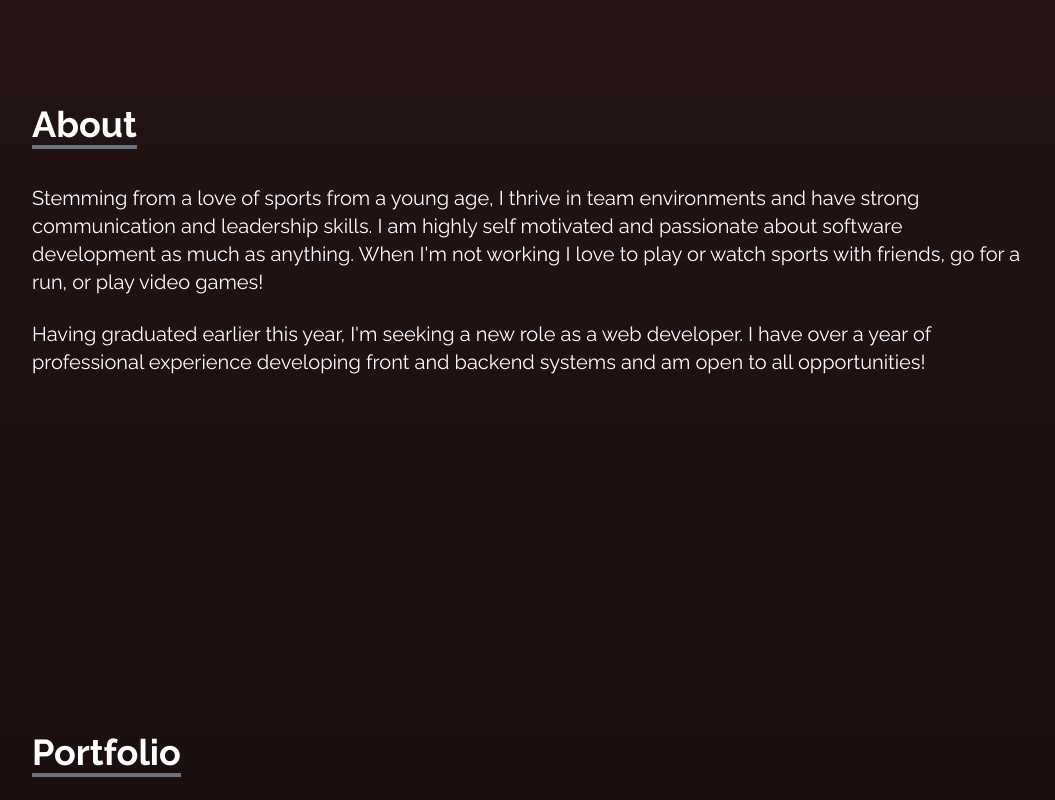
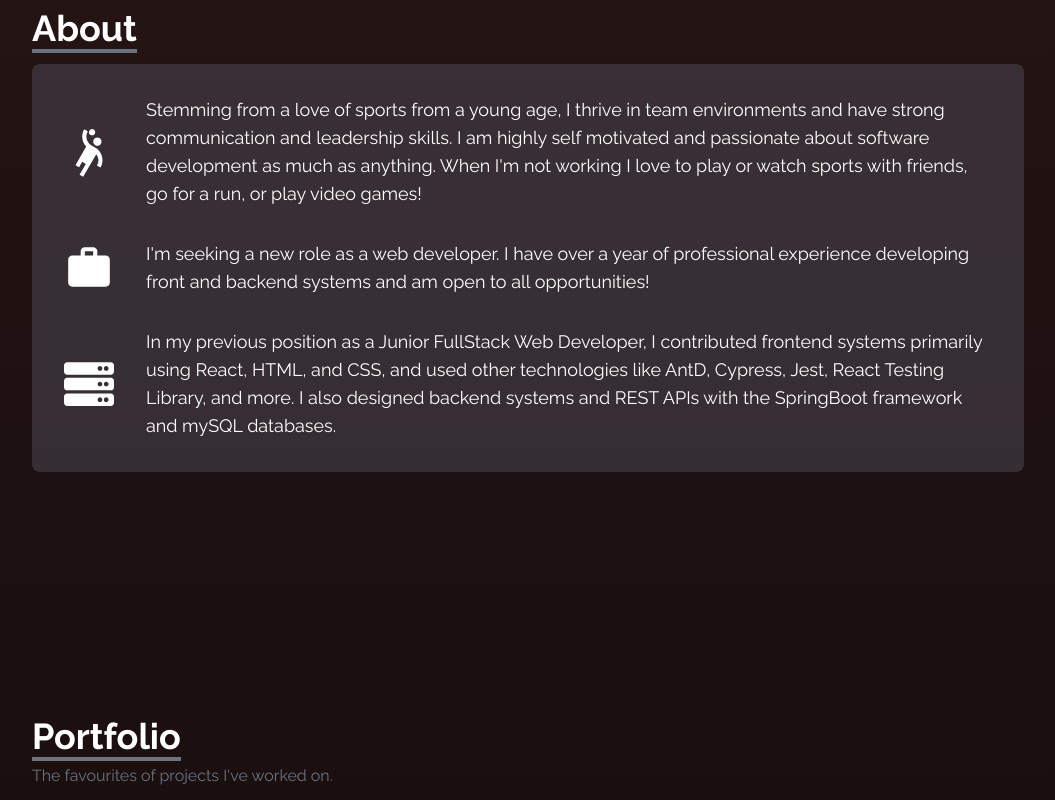
Before and after one commit to adpetes/portfolio, a React (Create React App) app: page / in a window 1280 px wide. Shown: the part 960-1760 px from the top of the page, without its empty margins (112-1167 px from the left). Built offline with nearby package versions, Linux system fonts and the light colour scheme.

Commit message:
adjusted styling for about section

```diff
--- a/src/components/About.jsx
+++ b/src/components/About.jsx
@@ -1,4 +1,7 @@
 import React from "react";
+import { MdOutlineSportsHandball, MdWork  } from "react-icons/md";
+import { FaServer } from "react-icons/fa";
+
 
 const About = () => {
   return (
@@ -7,25 +10,41 @@ const About = () => {
       className="w-full h-screen text-white"
     >
       <div className="max-w-screen-lg p-4 mx-auto flex flex-col justify-center w-full h-full">
-        <div>
+        <div className="mb-4">
           <p className="text-4xl font-bold inline border-b-4 border-gray-500">
             About
           </p>
         </div>
-        <p className="text-xl mt-10">
+        <div className="bg-gray-500 bg-opacity-30 p-8 rounded-lg flex flex-col gap-8">
+          <div className="flex items-center gap-8">
+            <MdOutlineSportsHandball size={50} className="flex-shrink-0"/>
+            <p className="text-lg">
               Stemming from a love of sports from a young age, I thrive in team environments
               and have strong communication and leadership skills. I am highly self motivated
               and passionate about software development as much as anything. When I'm not working
               I love to play or watch sports with friends, go for a run, or play video games!
             </p>
+          </div>
 
-        <br />
-
-        <p className="text-xl">
-          Having graduated earlier this year, I'm seeking a new role as a web developer.
+          <div className="flex items-center gap-8">
+            <MdWork size={50} className="flex-shrink-0"/>
+            <p className="text-lg">
+              I'm seeking a new role as a web developer.
               I have over a year of professional experience developing front and backend
               systems and am open to all opportunities!
             </p>
+          </div>
+
+          <div className="flex items-center gap-8">
+            <FaServer  size={50} className="flex-shrink-0"/>
+            <p className="text-lg">
+              In my previous position as a Junior FullStack Web Developer, I contributed frontend
+              systems primarily using React, HTML, and CSS, and used other technologies like AntD,
+              Cypress, Jest, React Testing Library, and more. I also designed backend systems and
+              REST APIs with the SpringBoot framework and mySQL databases.
+            </p>
+          </div>
+        </div>
       </div>
     </div>
   );
--- a/src/components/Portfolio.jsx
+++ b/src/components/Portfolio.jsx
@@ -44,6 +44,7 @@ const Portfolio = () => {
           <p className="text-4xl font-bold inline border-b-4 border-gray-500">
             Portfolio
           </p>
+          <p className="mt-2 text-gray-500"> The favourites of projects I've worked on. </p>
         </div>
 
         <div className="grid sm:grid-cols-2 md:grid-cols-3 gap-8 px-12 sm:px-0">
```
Lines whose indentation alone changed are shown as unchanged.
